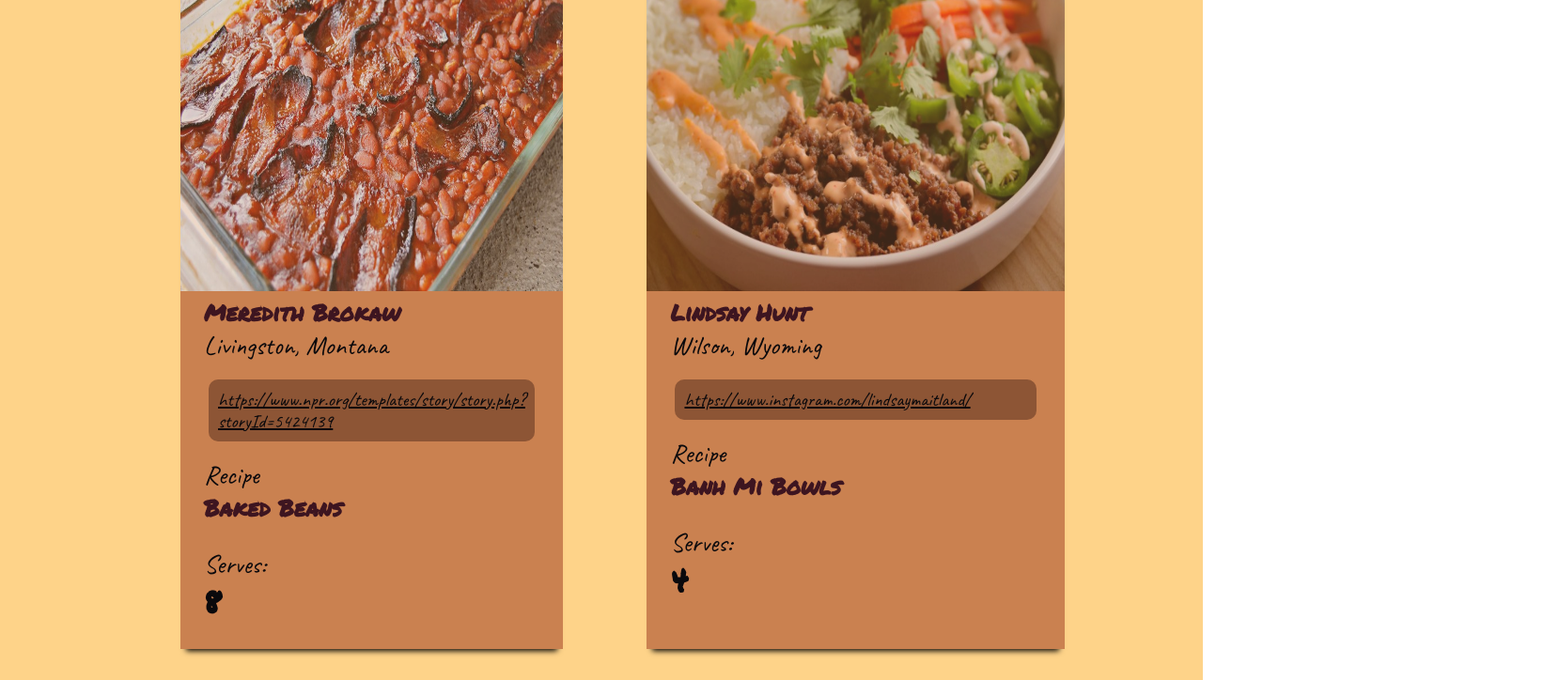
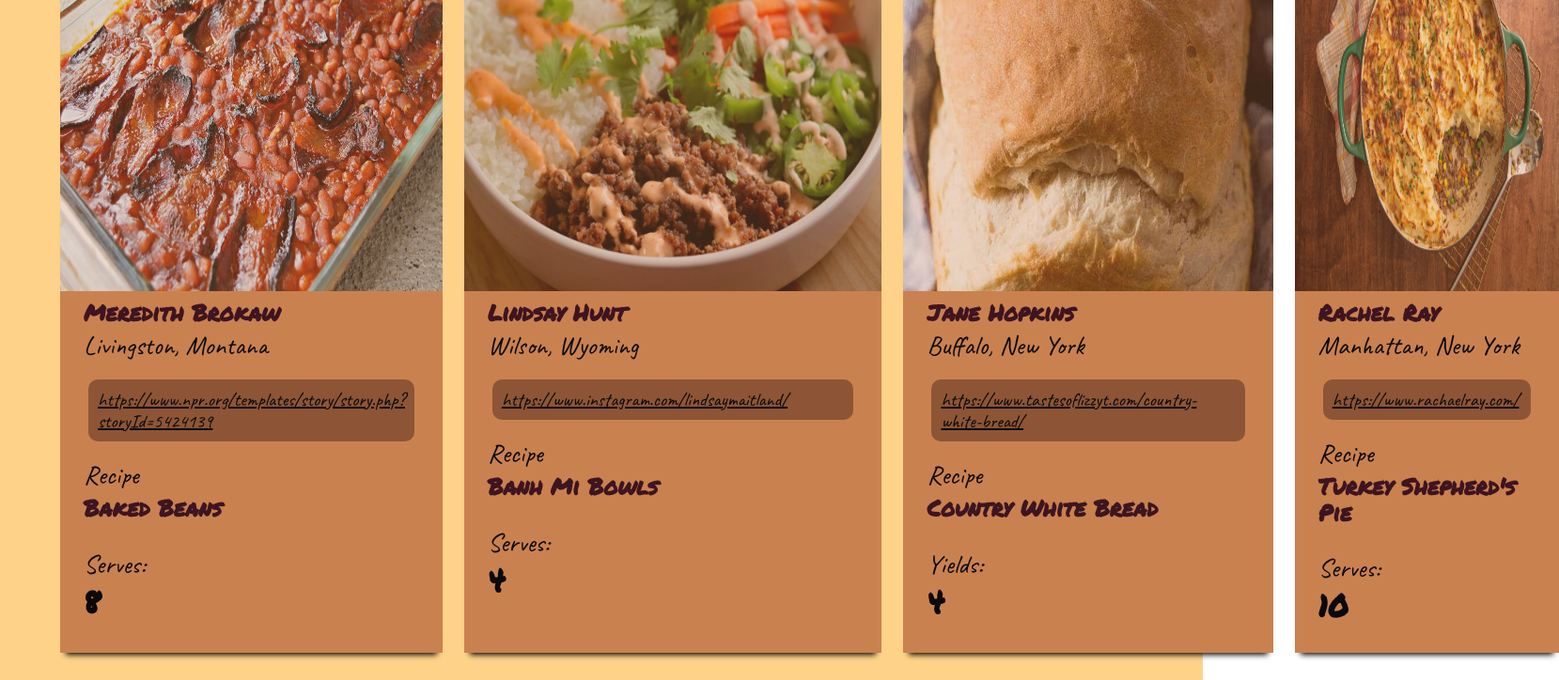
Before and after one commit to alexthompson207/Recipefy, a plain HTML site: page index.html in a window 1280 px wide. Shown: the part 381-1105 px from the top of the page at 94% size, 1659 px wide, since content can reach past the window. Drawn offline with Linux system fonts and the light colour scheme.

Commit message:
Adjust breakpoints to see how published page will mirror the preview

```diff
--- a/index.html
+++ b/index.html
@@ -85,7 +85,7 @@
         </div>
         </div>
         <div class="card">
-          <img src="assets/Shepherds-pie-9.jpg" alt="Turkey Shepherd's Pie" class="card-image">
+          <img src="assets/Shepherds-Pie-9.jpg" alt="Turkey Shepherd's Pie" class="card-image">
           <img src="assets/down-arrow.svg" alt="Download icon" class="card-icon">
           <div class="card-followers">
             <p>Followers</p>
--- a/styles.css
+++ b/styles.css
@@ -276,7 +276,7 @@ h1 {
   margin-top: 30px;
 }
 
-@media (max-width: 1700px) {
+@media (max-width: 1200px) {
 section {
   grid-template-columns: repeat(2, 1fr);
   width: 70%;
@@ -284,7 +284,7 @@ section {
 }
 }
 
-@media (max-width: 1200px) {
+@media (max-width: 900px) {
 nav {
   display: flex;
   flex-direction: column;
```
